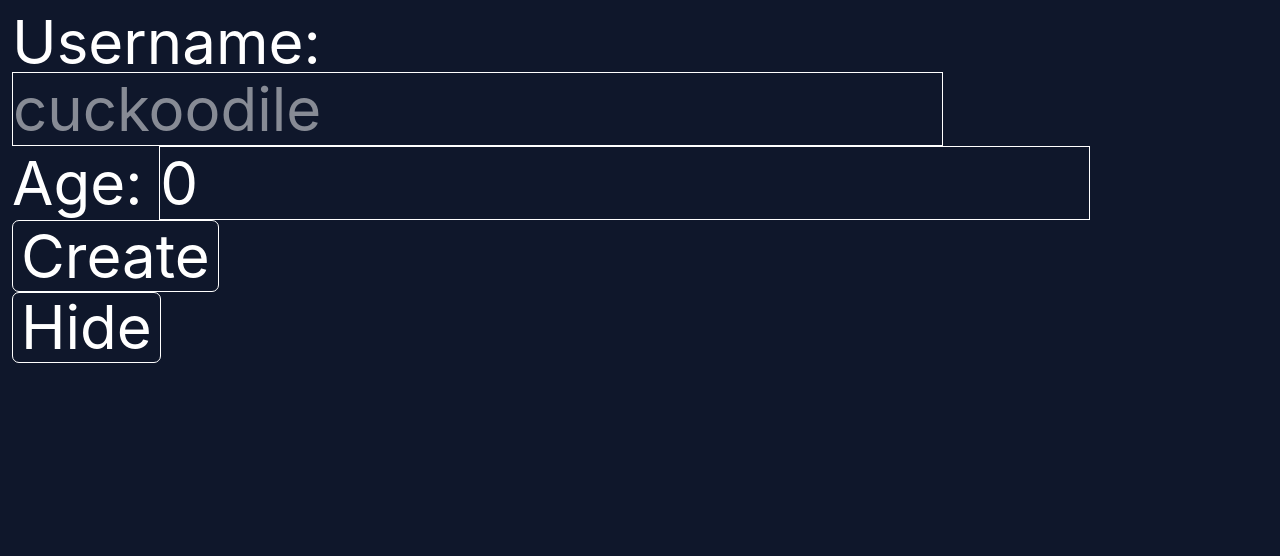
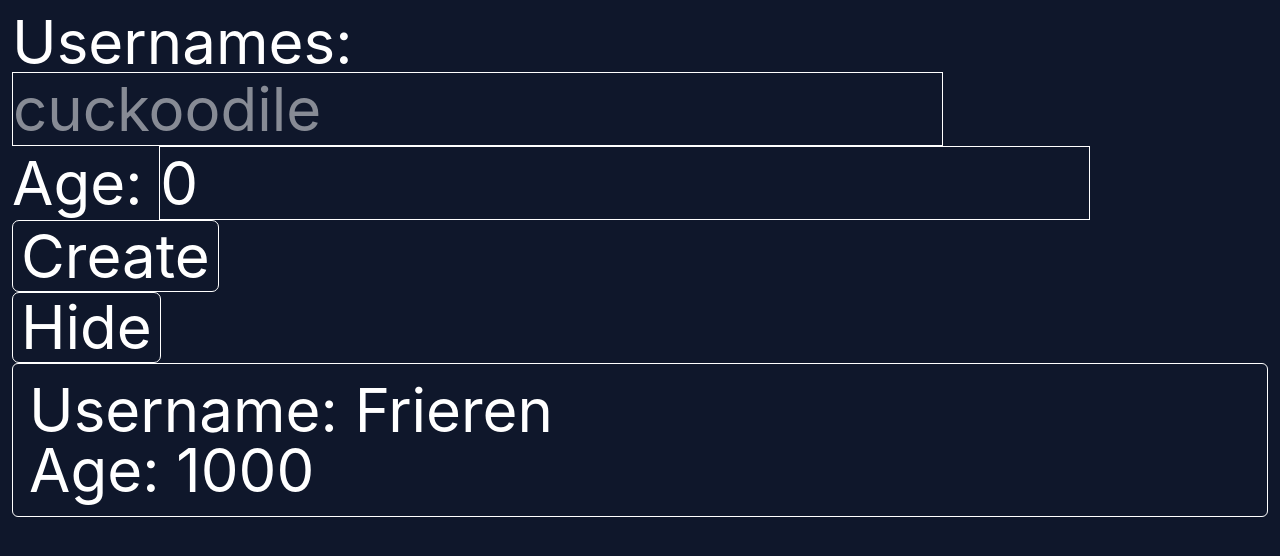
Before and after one commit to cuckoodile/IT-WebDev-2026-2027, a React (Vite) app in the folder demo/: page / in a window 1280 px wide. Shown: the top 556 px of the page. Built offline with nearby package versions, Linux system fonts and the light colour scheme.

Commit message:
Fixed Create and update card

```diff
--- a/demo/src/App.jsx
+++ b/demo/src/App.jsx
@@ -3,8 +3,9 @@ import React from "react";
 import { useState } from "react";
 
 // Components and Assets
-import Counter from "./components/Counter";
-import { useEffect } from "react";
+import FormUser from "./components/FormUser";
+import Card from "./components/Card";
+
 // git clone {url} .
 // git switch session_8
 
@@ -18,6 +19,25 @@ counter > 0 ? (setCounter(counter - 1)) : stop
 - Try to reuse codes as much as possible, instead of typing them again and again.
 */
 
+/* Iterations
+> Loop inside a array.
+
+map
+foreach
+sort
+filter
+  Syntax
+    Array.filter((callback) => condition)
+    if a condition is true, return the callback
+
+  Example:
+    let students = ['marod', 'ian', 'dustin', 'greg']
+
+    let studentsWithFourName = students.filter(student => student.length > 3)
+
+    studentsWithFourName = ['marod', 'dustin', 'greg']
+find
+*/
 export default function App() {
   const [users, setUsers] = useState([
     {
@@ -26,80 +46,15 @@ export default function App() {
     },
   ]);
 
-  const [formData, setFormData] = useState({
-    username: "",
-    age: 0,
-  });
-  // formData.username
-  // formData.age
-
-  // useEffect(() => {
-  //   const timeId = setTimeout(() => {
-  //     console.log(formData);
-  //   }, 1500);
-
-  //   return () => clearTimeout(timeId);
-  // }, [formData]);
-
-  function handleFormSubmit() {
-    alert(JSON.stringify(formData));
-    setUsers([...users, {formData}]);
-
-    alert(JSON.stringify(users));
-  }
-
-  function handleInputChange(e) {
-    const { name, value } = e.target;
-    // name = "age" || "username"
-
-    setFormData({ ...formData, [name]: value });
-  }
-
   return (
     <main className="min-h-screen text-white bg-slate-900 p-3 text-6xl">
-      {/* Fill Up Form Section */}
-      <section>
-        <form onSubmit={handleFormSubmit}>
-          {/* Username Field */}
-          <div>
-            <label htmlFor="username">Username: </label>
-            <input
-              type="text"
-              name="username"
-              id="username"
-              placeholder="cuckoodile"
-              value={formData.username}
-              onChange={handleInputChange}
-            />
-            {formData.username == "ian sube" && (
-              <p className="text-red-700">Username is already taken!</p>
-            )}
-          </div>
+      <FormUser users={users} setUsers={setUsers} />
 
-          {/* Age Field */}
-          <div>
-            <label htmlFor="age">Age: </label>
-            <input
-              type="number"
-              name="age"
-              id="age"
-              placeholder="99"
-              min={1}
-              value={formData.age}
-              onChange={handleInputChange}
-            />
-          </div>
+      {/* <Card user={users[0]} /> */}
 
-          {/* Action Section */}
-          <div>
-            <button type="submit">Create</button>
-          </div>
-        </form>
-
-        <div>
-          <button>Hide</button>
-        </div>
-      </section>
+      {users.map((user) => (
+        <Card user={user} />
+      ))}
     </main>
   );
 }
--- /dev/null
+++ b/demo/src/components/Card.jsx
@@ -0,0 +1,10 @@
+import React from "react";
+
+export default function Card({ user }) {
+  return (
+    <div className="border rounded-md p-4">
+      <p>Username: {user?.username || "Username"}</p>
+      <p>Age: {user?.age || "Age"}</p>
+    </div>
+  );
+}
--- /dev/null
+++ b/demo/src/components/FormUser.jsx
@@ -0,0 +1,78 @@
+import React from "react";
+import { useState } from "react";
+
+export default function FormUser({users, setUsers}) {
+  const [formData, setFormData] = useState({
+    username: "",
+    age: 0,
+  });
+
+  // formData.username
+  // formData.age
+
+  // useEffect(() => {
+  //   const timeId = setTimeout(() => {
+  //     console.log(formData);
+  //   }, 1500);
+
+  //   return () => clearTimeout(timeId);
+  // }, [formData]);
+
+  function handleFormSubmit(e) {
+    e.preventDefault();
+
+    setUsers([...users, formData]);
+    setFormData({ username: "", age: 0 });
+  }
+
+  function handleInputChange(e) {
+    const { name, value } = e.target;
+    // name = "age" || "username"
+
+    setFormData({ ...formData, [name]: value });
+  }
+  return (
+    <section>
+      <form onSubmit={handleFormSubmit}>
+        {/* Username Field */}
+        <div>
+          <label htmlFor="username">Usernames: </label>
+          <input
+            type="text"
+            name="username"
+            id="username"
+            placeholder="cuckoodile"
+            value={formData.username}
+            onChange={handleInputChange}
+          />
+          {formData.username == "ian sube" && (
+            <p className="text-red-700">Username is already taken!</p>
+          )}
+        </div>
+
+        {/* Age Field */}
+        <div>
+          <label htmlFor="age">Age: </label>
+          <input
+            type="number"
+            name="age"
+            id="age"
+            placeholder="99"
+            min={1}
+            value={formData.age}
+            onChange={handleInputChange}
+          />
+        </div>
+
+        {/* Action Section */}
+        <div>
+          <button type="submit">Create</button>
+        </div>
+      </form>
+
+      <div>
+        <button>Hide</button>
+      </div>
+    </section>
+  );
+}
```
